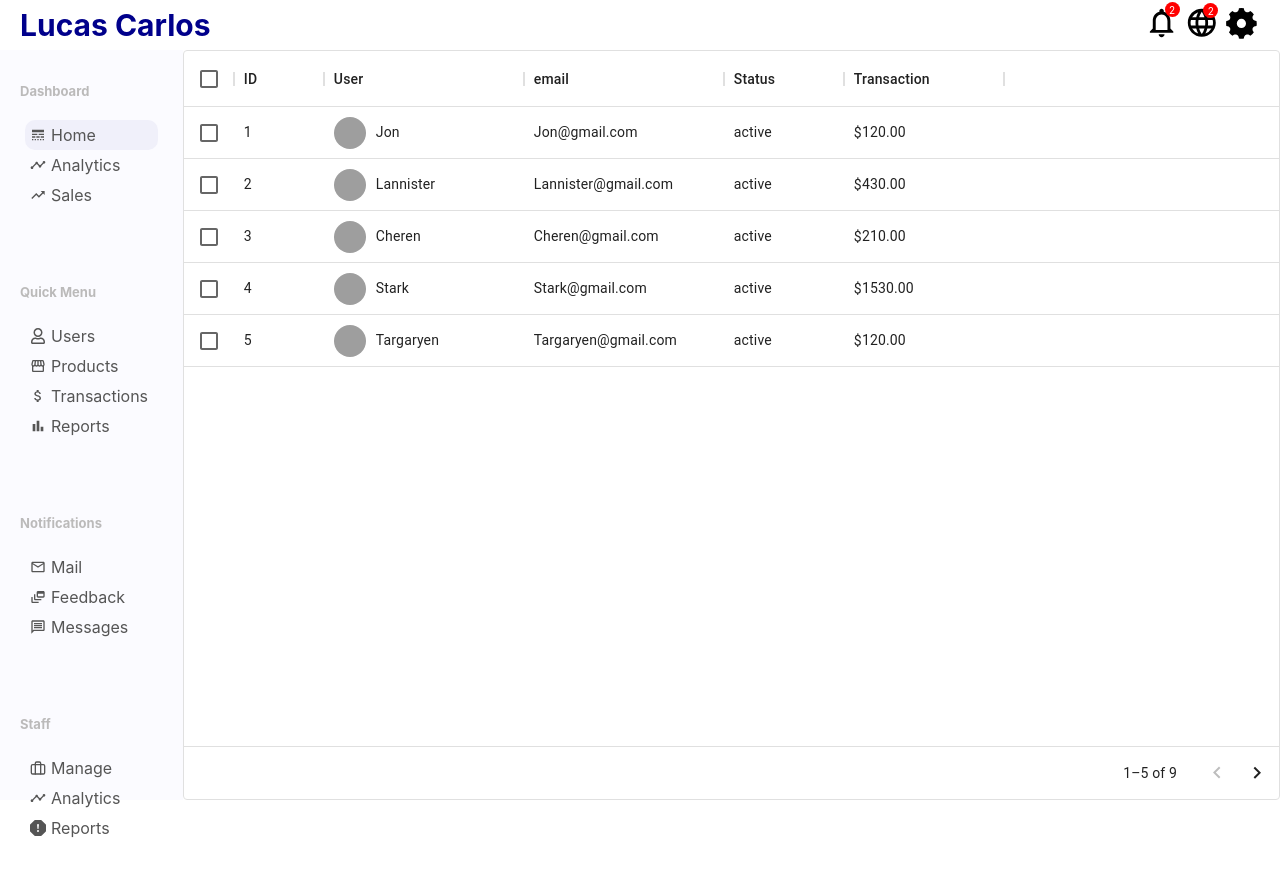
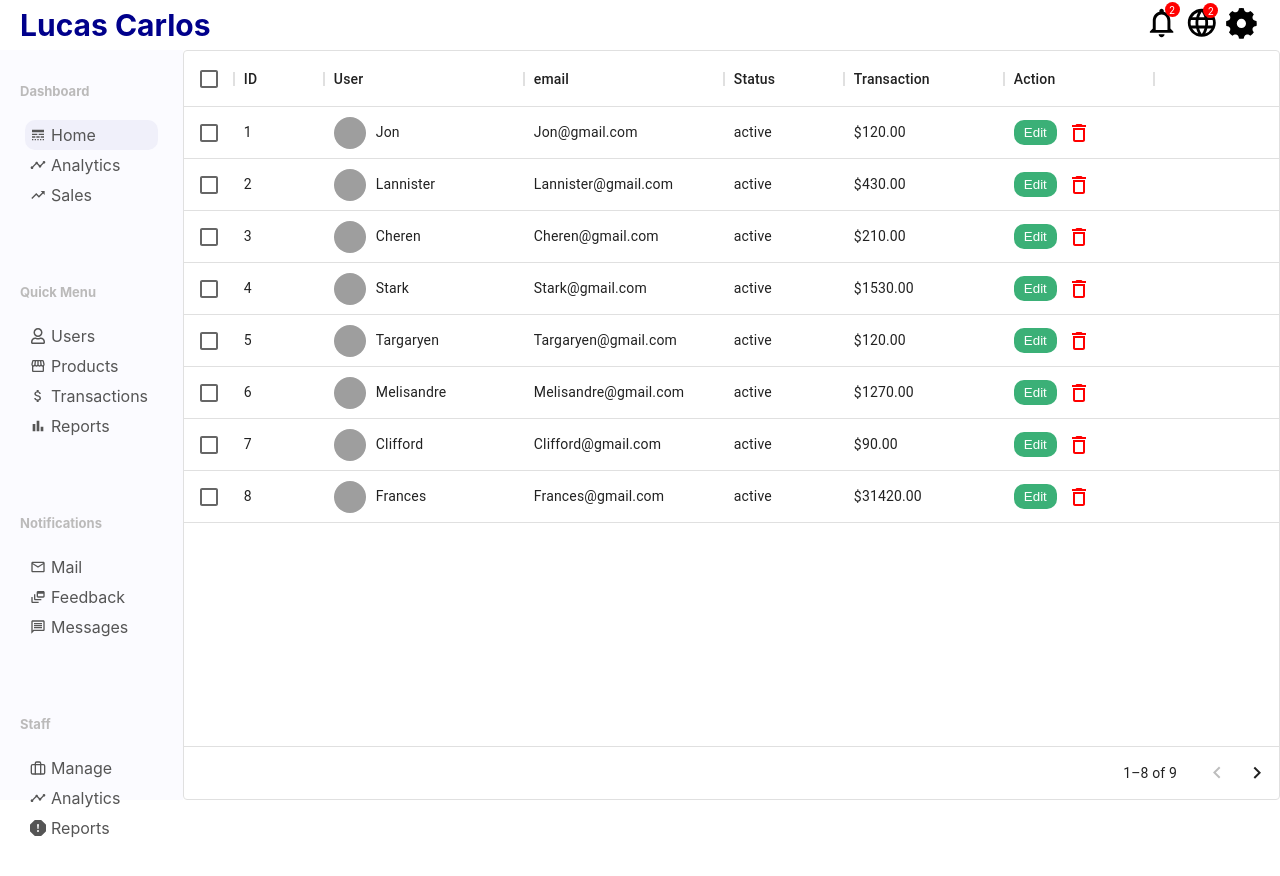
Before and after one commit to lucas9121/dashboard, a React (Create React App) app: page /users in a window 1280 px wide. Shown: the top 876 px of the page. Built offline with nearby package versions, Linux system fonts and the light colour scheme; grey boxes are pictures that could not be loaded; the HTML template or start-up script is replaced by a standard one.

Commit message:
adding edit and delete

```diff
--- a/src/pages/UserList/UserList.js
+++ b/src/pages/UserList/UserList.js
@@ -1,5 +1,6 @@
 import "./UserList.css"
 import { DataGrid } from '@mui/x-data-grid';
+import {MdOutlineDeleteOutline} from 'react-icons/md'
 
 export default function UserList(){
     const columns = [
@@ -23,6 +24,19 @@ export default function UserList(){
           headerName: 'Transaction',
           width: 160,
         },
+        {
+            field: "action",
+            headerName: "Action",
+            width: 150,
+            renderCell: (params) => {
+                return(
+                    <div className="userListAction">
+                        <button>Edit</button>
+                        <MdOutlineDeleteOutline/>
+                    </div>
+                )
+            }
+        }
       ];
 
       const rows = [
@@ -41,8 +55,9 @@ export default function UserList(){
         <div className="userList">
             <DataGrid
                 rows={rows}
+                disableSelectionOnClick
                 columns={columns}
-                pageSize={5}
+                pageSize={8}
                 rowsPerPageOptions={[5]}
                 checkboxSelection
             />
```
